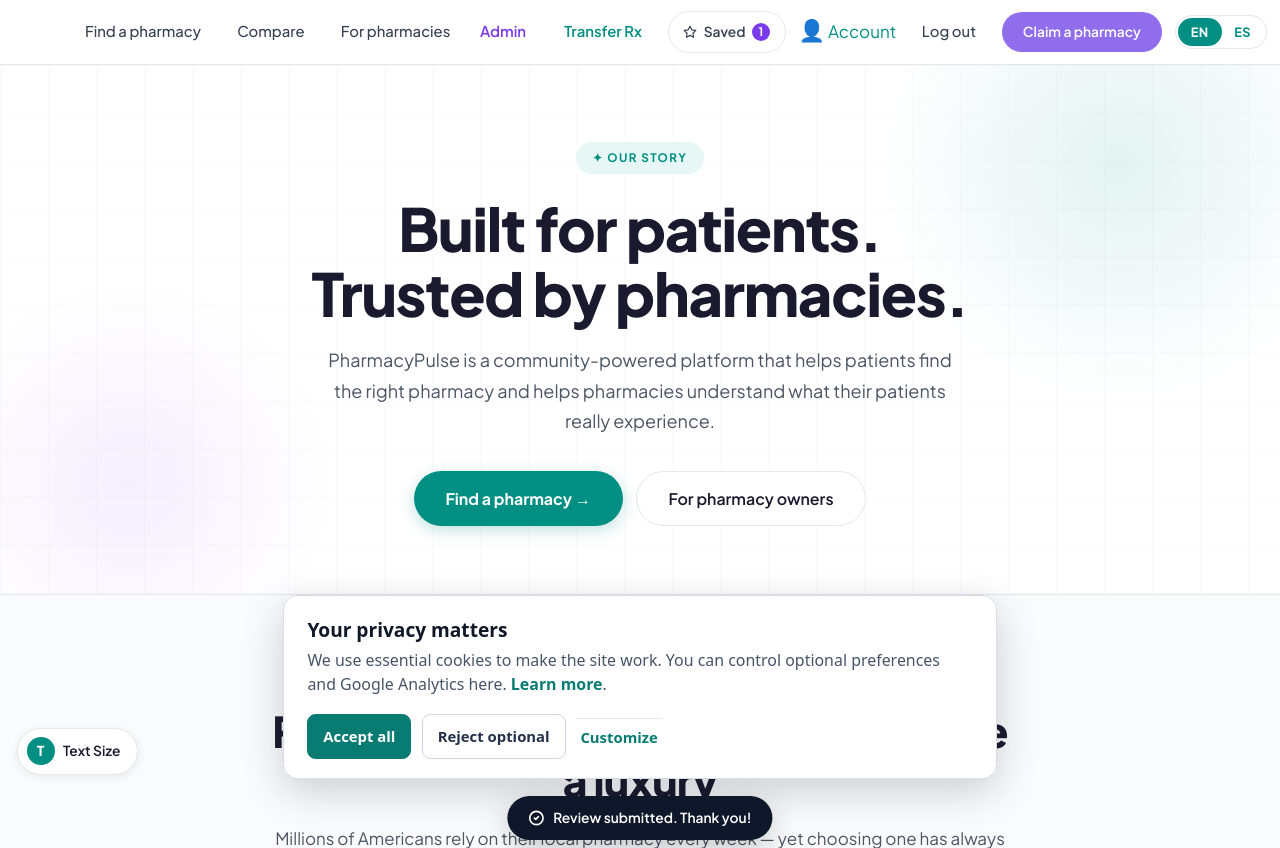
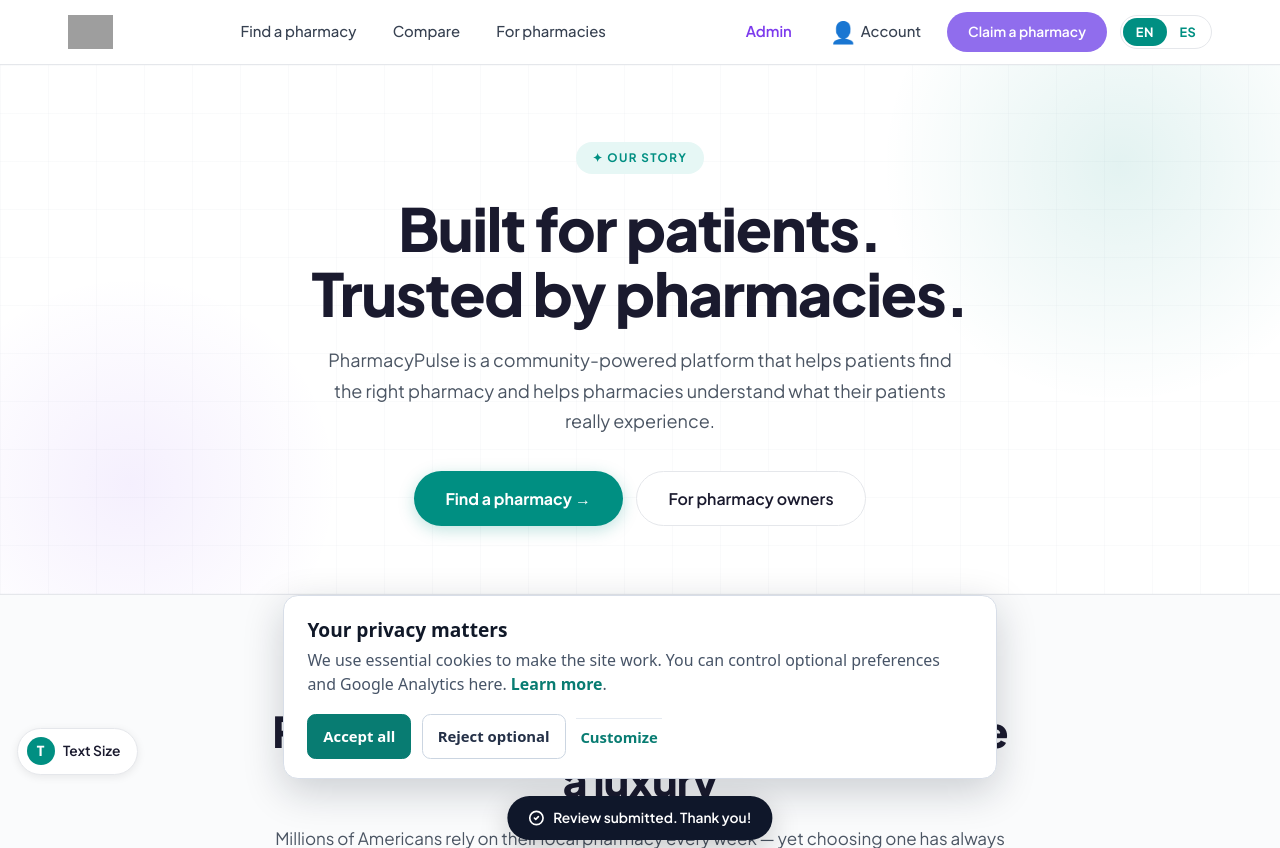
Before and after one commit to gwekworks/itpharmpulse, a Django app: page /about in a window 1280 px wide. Shown: the top 848 px of the page. Run offline with Django 4.2, Linux system fonts and the light colour scheme; a user stored in the database is signed in; tables that the repository leaves empty hold one stand-in row (values such as "Sample post"); grey boxes are pictures that could not be loaded.

Commit message:
feat(topbar): implement account dropdown for authenticated users at intermediate screen widths

```diff
--- a/pharmacypulse/static/pharmacypulse/pharmacy-pulse-style.css
+++ b/pharmacypulse/static/pharmacypulse/pharmacy-pulse-style.css
@@ -3009,6 +3009,35 @@ html, body { overflow-x: hidden; overflow-x: clip; }
    while staying below full-screen overlays/modals. */
 .pp-topbar { z-index: 90; }
 
+/* Collapse the authenticated navigation into the account dropdown at
+   intermediate desktop widths where the full row does not fit. */
+.pp-topbar-account-dropdown { display: none; }
+@media (min-width: 1024px) and (max-width: 1700px) {
+  .pp-topbar-account-dropdown { display: block; }
+  .pp-topbar-range-hidden { display: none !important; }
+  .pp-topbar-desktop-only.pp-topbar-range-hidden { display: none !important; }
+}
+.pp-topbar-account-trigger {
+  position: relative;
+  display: inline-flex;
+  align-items: center;
+  gap: 0.25rem;
+  padding: 0.5rem 0.75rem;
+  color: #374151;
+  font-size: 0.875rem;
+  font-weight: 500;
+  list-style: none;
+  cursor: pointer;
+  white-space: nowrap;
+}
+.pp-topbar-account-trigger::-webkit-details-marker { display: none; }
+.pp-topbar-account-trigger::marker { content: ""; }
+.pp-topbar-account-trigger:hover {
+  color: #008F82;
+  background: #F3F4F6;
+  border-radius: 8px;
+}
+
 /* Main nav links: hidden on mobile (burger menu takes over), shown on
    desktop. Uses a custom class rather than Tailwind's `.hidden` because the
    app CSS redefines `.hidden` with `!important`. */
--- a/pharmacypulse/templates/pharmacypulse/layouts/blank.html
+++ b/pharmacypulse/templates/pharmacypulse/layouts/blank.html
@@ -50,7 +50,7 @@
   <link rel="manifest" href="/static/pharmacypulse/manifest.webmanifest">
   <link rel="stylesheet" href="/static/pharmacypulse/tailwind.css?v=20260810">
   <link rel="stylesheet" href="/static/pharmacypulse/theme.css?v=20260810">
-  <link rel="stylesheet" href="/static/pharmacypulse/pharmacy-pulse-style.css?v=20261029">
+  <link rel="stylesheet" href="/static/pharmacypulse/pharmacy-pulse-style.css?v=20261031">
   <link rel="preconnect" href="https://fonts.googleapis.com">
   <link rel="preconnect" href="https://fonts.gstatic.com" crossorigin>
   <link href="https://fonts.googleapis.com/css2?family=DM+Serif+Display:ital@0;1&family=Plus+Jakarta+Sans:wght@400;500;600;700;800&display=swap" rel="stylesheet">
--- a/pharmacypulse/templates/pharmacypulse/partials/topbar.html
+++ b/pharmacypulse/templates/pharmacypulse/partials/topbar.html
@@ -58,7 +58,7 @@
         <a
           href="/transfer"
           id="top-transfer-rx"
-          class="pp-topbar-desktop-only inline-flex items-center gap-1.5"
+          class="pp-topbar-desktop-only pp-topbar-range-hidden inline-flex items-center gap-1.5"
           style="padding: 0.625rem 0.75rem; font-size: 0.875rem; font-weight: 600; color: #008F82; text-decoration: none;"
         >
           <span>Transfer Rx</span>
@@ -70,7 +70,7 @@
         >Hello{% if user.first_name %}, {{ user.first_name }}{% endif %}</span> -->
         <a
           href="/saved"
-          class="inline-flex items-center gap-1.5 pp-topbar-saved-btn"
+          class="inline-flex items-center gap-1.5 pp-topbar-saved-btn pp-topbar-range-hidden"
         >
           <svg
             width="14"
@@ -91,14 +91,62 @@
             >{{ saved_compare_count }}</span
           >{% endif %}
         </a>
-        <a href="/account" data-nav="account" id="top-account" class="relative">
+        <a
+          href="/account"
+          data-nav="account"
+          id="top-account"
+          class="relative pp-topbar-range-hidden"
+        >
           <span class="pp-bottom-icon">👤</span>
           {% if notification_count %}<span class="pp-bottom-badge"
             >{{notification_count}}</span
           >{% endif %}
           <span>{% trans "Account" %}</span>
         </a>
-        <form method="POST" action="/logout" style="display: inline">
+        <details class="pp-topbar-account-dropdown relative">
+          <summary id="top-account-menu" class="pp-topbar-account-trigger">
+            <span class="pp-bottom-icon">👤</span>
+            {% if notification_count %}<span class="pp-bottom-badge"
+              >{{notification_count}}</span
+            >{% endif %}
+            <span>{% trans "Account" %}</span>
+          </summary>
+          <div class="pp-topbar-menu">
+            <a href="/account" class="pp-topbar-menu-link"
+              >{% trans "My Account" %}</a
+            >
+            <a href="/transfer" class="pp-topbar-menu-link">Transfer Rx</a>
+            <a href="/saved" class="pp-topbar-menu-link">
+              {% trans "Saved" %}
+              {% if saved_compare_count %}<span class="pp-topbar-saved-badge"
+                >{{ saved_compare_count }}</span
+              >{% endif %}
+            </a>
+            <form method="POST" action="/logout" style="margin: 0">
+              {% csrf_token %}
+              <button
+                type="submit"
+                class="pp-topbar-menu-link"
+                style="
+                  width: 100%;
+                  text-align: left;
+                  background: none;
+                  border: none;
+                  cursor: pointer;
+                  font: inherit;
+                "
+              >
+                {% trans "Log out" %}
+              </button>
+            </form>
+          </div>
+        </details>
+        <form
+          method="POST"
+          action="/logout"
+          class="pp-topbar-range-hidden"
+          style="display: inline"
+        >
           {% csrf_token %}
           <button
             type="submit"
```
